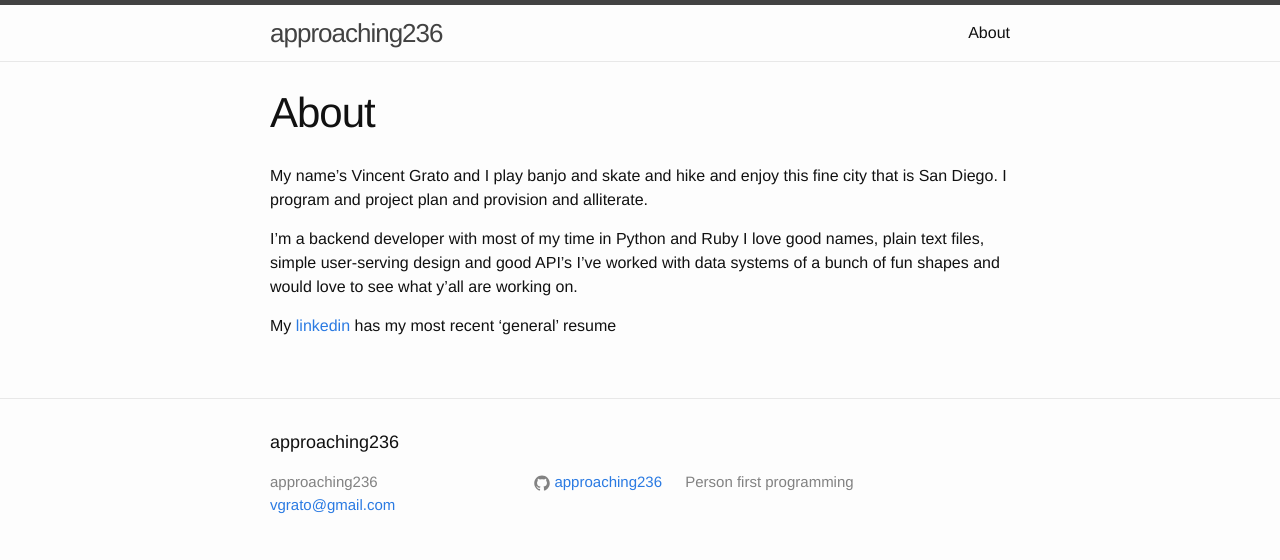
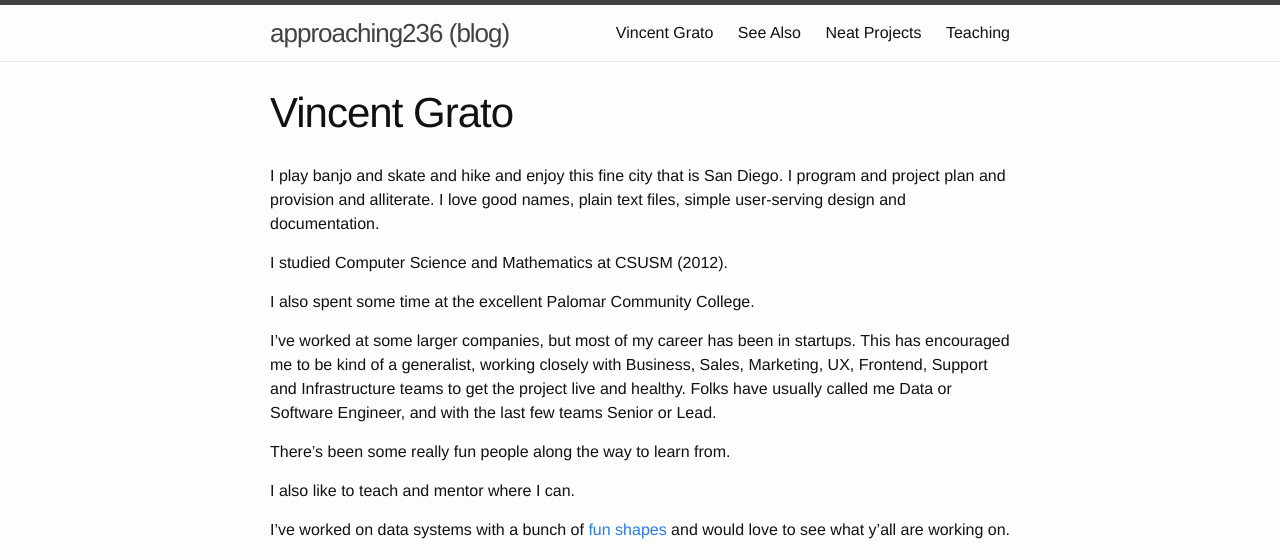
Before and after one commit to approaching236/approaching236.github.io, a Jekyll site: the page built from about.md, in a window 1280 px wide. Shown: the top 560 px of the page. Built offline with Jekyll 4.4.1, drawn with Linux system fonts in a browser that asks for light colours; some of the changed text lies outside the part shown.

Commit message:
update about and blogroll and teaching

```diff
--- a/Gemfile
+++ b/Gemfile
@@ -4,3 +4,4 @@ ruby '3.0.2'
 
 gem 'github-pages'
 gem 'webrick'
+gem 'nokogiri', '>= 1.13.9'
--- a/_config.yml
+++ b/_config.yml
@@ -1,5 +1,5 @@
 # Site settings
-title: approaching236
+title: approaching236 (blog)
 email: vgrato@gmail.com
 description: > # this means to ignore newlines until "baseurl:"
   Person first programming
--- a/_includes/footer.html
+++ b/_includes/footer.html
@@ -7,7 +7,7 @@
     <div class="footer-col-wrapper">
       <div class="footer-col  footer-col-1">
         <ul class="contact-list">
-          <li>{{ site.title }}</li>
+          <li>Vincent Grato</li>
           <li><a href="mailto:{{ site.email }}">{{ site.email }}</a></li>
         </ul>
       </div>
--- a/_posts/2022-10-17-bocce-garden.markdown
+++ b/_posts/2022-10-17-bocce-garden.markdown
@@ -1,13 +1,15 @@
 ---
 layout: post
-title:  "Bocce Garden"
+title:  "Launching new domain! bocce.garden"
 date:   2022-10-17 18:10:00
 categories: post
 tags: jekyll github-pages outside
 ---
 
-One of my favorite things to do with people is to play this simple game called bocce.
+One of my favorite things to do with people is to play bocce.
+If you've never played before, you take turns throwing at a target ball trying to get the closest one.
 It's easy to learn, challenging to play and lets you get to know the space.
+
 I've got quite a few cherished memories walking around with people, acting dumb and yelling over a throw.
 
 I was hoping I might help some other folks have a few good afternoons.
--- a/about.md
+++ b/about.md
@@ -1,14 +1,27 @@
 ---
 layout: page
-title: About
+title: Vincent Grato
 permalink: /about/
 ---
 
-My name's Vincent Grato and I play banjo and skate and hike and enjoy this fine city that is San Diego.
+I play banjo and skate and hike and enjoy this fine city that is San Diego.
 I program and project plan and provision and alliterate.
+I love good names, plain text files, simple user-serving design and documentation.
 
-I'm a backend developer with most of my time in Python and Ruby
-I love good names, plain text files, simple user-serving design and good API's
-I've worked with data systems of a bunch of fun shapes and would love to see what y'all are working on.
+I studied Computer Science and Mathematics at CSUSM (2012).
 
-My [linkedin](https://www.linkedin.com/in/vgrato/) has my most recent 'general' resume
+I also spent some time at the excellent Palomar Community College.
+
+I've worked at some larger companies, but most of my career has been in startups.
+This has encouraged me to be kind of a generalist, working closely with Business, Sales, Marketing, UX, Frontend, Support and Infrastructure teams to get the project live and healthy.
+Folks have usually called me Data or Software Engineer, and with the last few teams Senior or Lead.
+
+There's been some really fun people along the way to learn from.
+
+I also like to teach and mentor where I can.
+
+I've worked on data systems with a bunch of [fun shapes](/neat-projects/) and would love to see what y'all are working on.
+
+My [linkedin](https://www.linkedin.com/in/vgrato/) has my most recent 'general' resume.
+
+![Profile](/assets/profile.jpg)
```
Also changed, not shown: _drafts/klear.markdown (added, +54 -0 lines), _posts/2022-10-18-klear.markdown (added, +62 -0 lines), blogroll.md (added, +15 -0 lines), neat-projects.md (added, +39 -0 lines), teaching.markdown (added, +15 -0 lines), Gemfile.lock (deleted), 2 other files.
